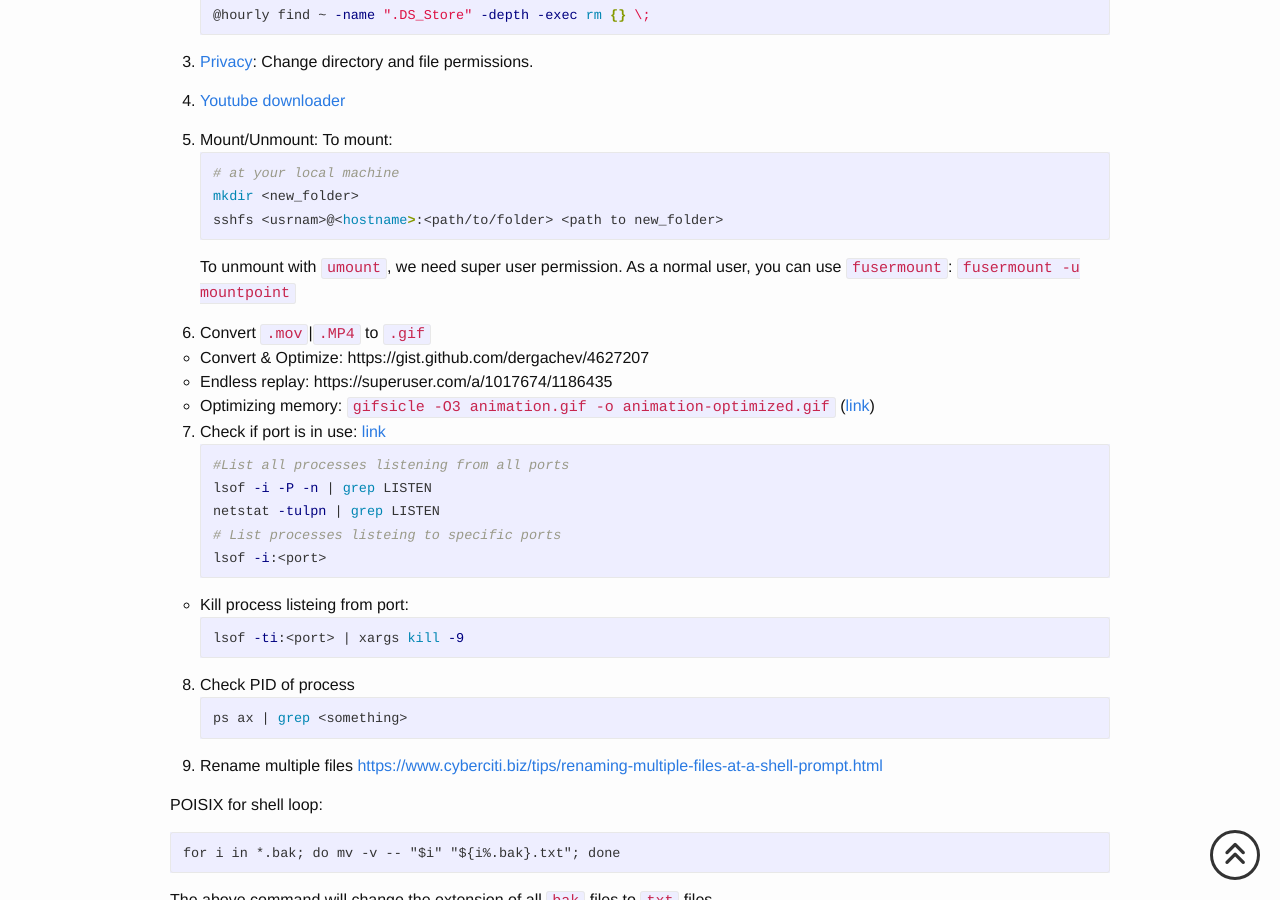
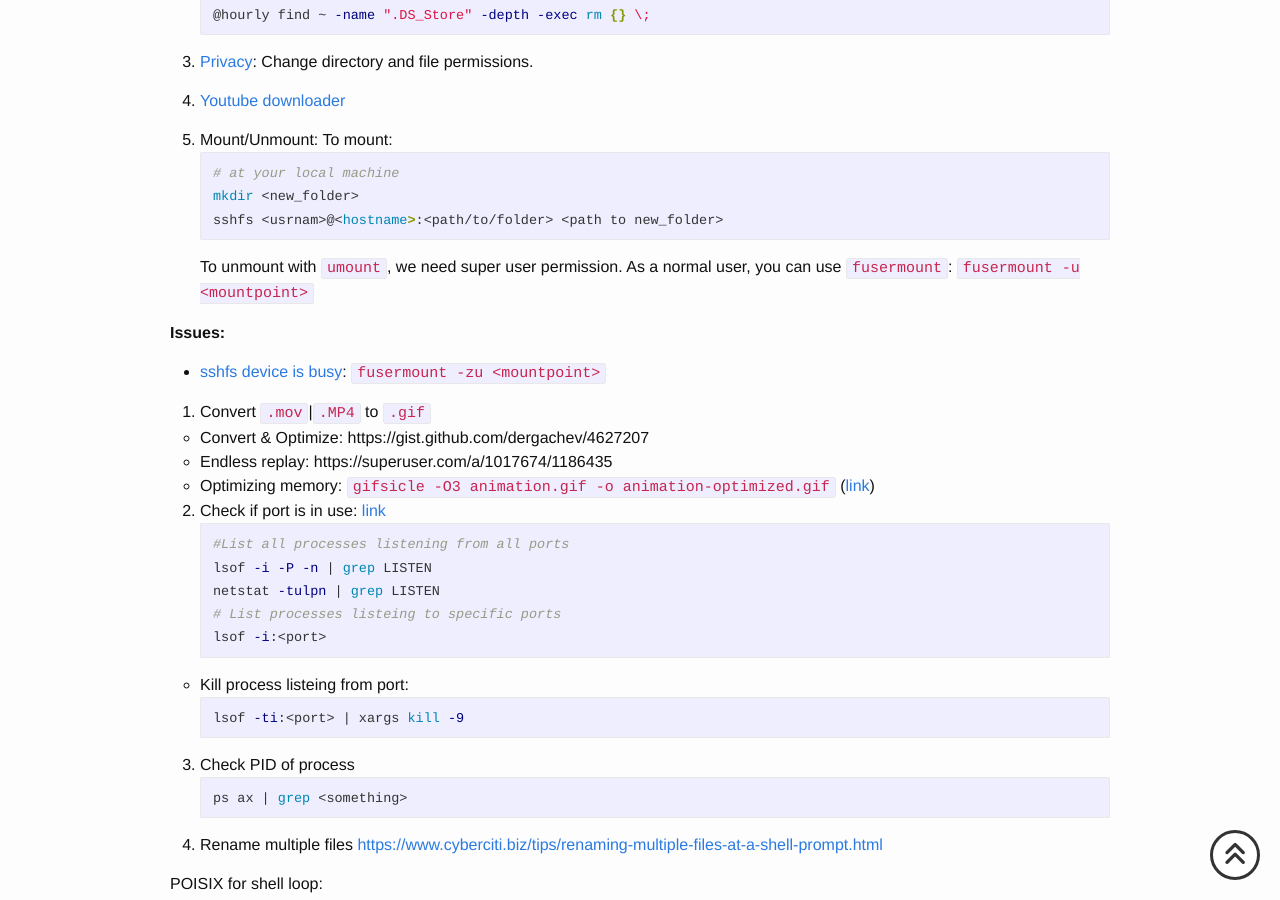
Before and after one commit to hnguyentt/hnguyentt.github.io, a Jekyll site: the page built from _posts/2019-12-28-Miscellaneous.md, in a window 1280 px wide and 900 px high, scrolled down 2425 px. Built offline with Jekyll 4.4.1, drawn with Linux system fonts in a browser that asks for light colours; nearby versions of some CDN libraries; comment, search, counter and statistics services are not loaded.

Commit message:
Add fix sshf device busy

````diff
--- a/_posts/2019-12-28-Miscellaneous.md
+++ b/_posts/2019-12-28-Miscellaneous.md
@@ -118,7 +118,11 @@
 ```
 To unmount with `umount`, we need super user permission.
 As a normal user, you can use `fusermount`:
-`fusermount -u mountpoint`
+`fusermount -u <mountpoint>`
+
+**Issues:**
+* [sshfs device is busy](https://superuser.com/questions/207269/sshfs-device-is-busy):
+  `fusermount -zu <mountpoint>`
 
 6. Convert `.mov`|`.MP4` to `.gif`
 * Convert & Optimize: https://gist.github.com/dergachev/4627207
````
